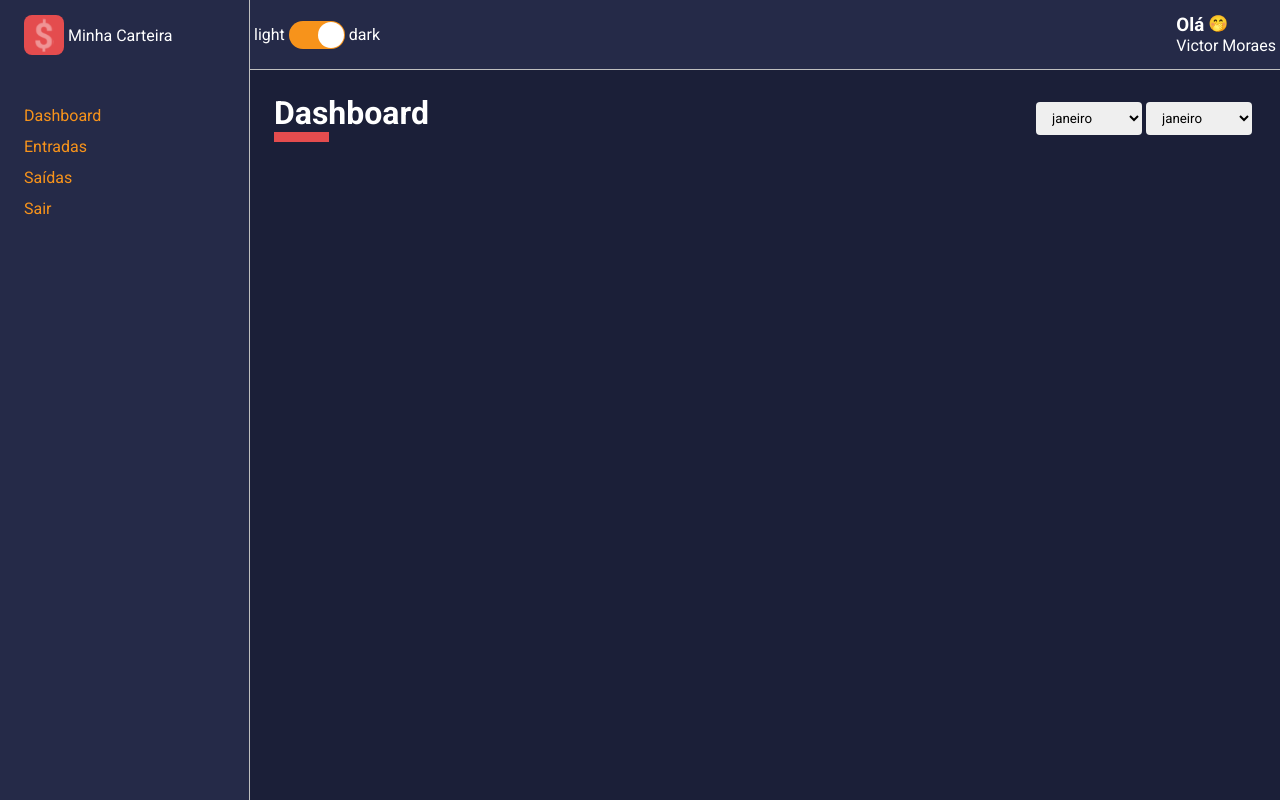
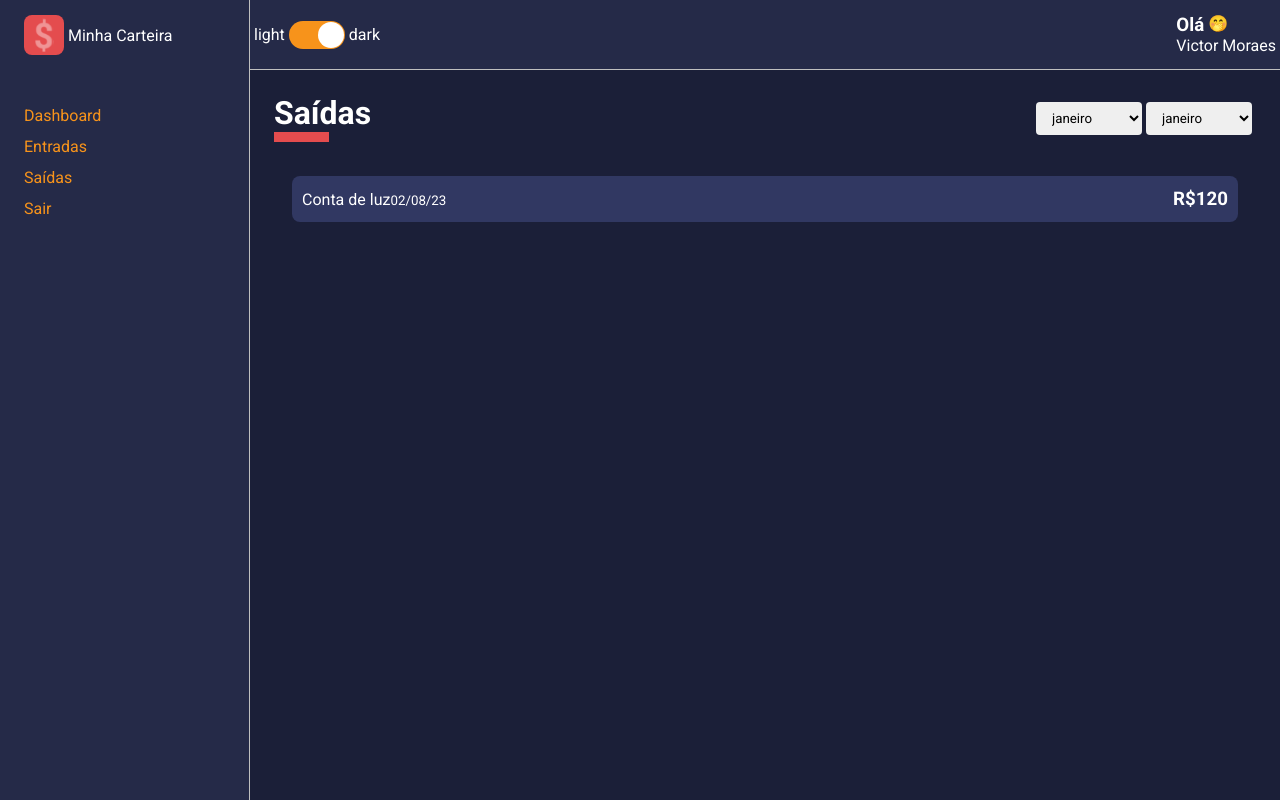
Before and after one commit to moraesvictor/my-wallet, a React (Create React App) app: page / in a window 1280 px wide. Built offline with nearby package versions, Linux system fonts and the light colour scheme.

Commit message:
feat: create history card

```diff
--- a/package.json
+++ b/package.json
@@ -12,9 +12,10 @@
     "@types/react-dom": "^17.0.11",
     "react": "^17.0.2",
     "react-dom": "^17.0.2",
-    "react-icons": "^4.3.1",
+    "react-icons": "^4.10.1",
     "react-scripts": "5.0.0",
     "react-switch": "^6.0.0",
+    "styled-components": "^6.0.6",
     "typescript": "^4.5.4",
     "web-vitals": "^2.1.2"
   },
--- a/src/App.tsx
+++ b/src/App.tsx
@@ -4,13 +4,14 @@ import { Layout } from "./components/Layout";
 
 import dark from './Styles/themes/dark'
 import { Dashboard } from "./views/Dashboard";
+import { List } from "./views/List";
 // import light from './Styles/themes/light'
 
 export const App = () => {
     return (
     <ThemeProvider theme={dark} >
       <Layout>
-        <Dashboard />
+        <List />
       </Layout>
       <GlobalStyles />
     </ThemeProvider>
--- a/src/components/Aside/Aside.styles.ts
+++ b/src/components/Aside/Aside.styles.ts
@@ -1,19 +1,31 @@
-import styled, { css } from 'styled-components';
+import styled, { css } from "styled-components";
 
-const getBackgroundColor = () => css`${({ theme }) => theme.color.secondary}`;
+const getBackgroundColor = () =>
+  css`
+    ${({ theme }) => theme.color.secondary}
+  `;
 
-const getBorderColor = () => css`${({ theme }) => theme.color.gray}`;
+const getBorderColor = () =>
+  css`
+    ${({ theme }) => theme.color.gray}
+  `;
 
 type GetFontColorProps = {
-    info?: boolean
-}
+  info?: boolean;
+};
 
-const getFontColor = ({ info } : GetFontColorProps) => info ? css`${({ theme }) => theme.color.info}` :
-css`${({ theme }) => theme.color.white}`;
+const getFontColor = ({ info }: GetFontColorProps) =>
+  info
+    ? css`
+        ${({ theme }) => theme.color.info}
+      `
+    : css`
+        ${({ theme }) => theme.color.white}
+      `;
 
 export const Wrapper = styled.div`
   grid-area: AS;
-color: ${getFontColor};
+  color: ${getFontColor({ info: false })};
   background-color: ${getBackgroundColor};
   border-right: 1px solid ${getBorderColor};
   padding-left: 24px;
@@ -38,21 +50,20 @@ padding-top: 20px;
 `;
 
 export const MenuItemLink = styled.a`
-color: ${getFontColor({info: true})};
+  color: ${getFontColor({ info: true })};
   text-decoration: none;
   margin-bottom: 12px;
 
-transition: opacity .3s;
+  transition: opacity 0.3s;
 
   &:first-child {
     margin-top: 16px;
   }
 
   &:hover {
-    opacity: .7;
+    opacity: 0.7;
   }
 `;
-
 
 export const MyWallet = styled.span``;
 
--- /dev/null
+++ b/src/components/HistoryFinanceCard/HistoryFinanceCard.styles.ts
@@ -0,0 +1,35 @@
+import styled from "styled-components";
+
+type WrapperProps = {
+  color: string;
+};
+
+export const Wrapper = styled.li<WrapperProps>`
+  background-color: ${({ color }) => color && color};
+  list-style: none;
+  border-radius: 8px;
+  margin: 10px;
+  padding: 12px 10px;
+  display: flex;
+  justify-content: space-between;
+  align-items: center;
+  cursor: pointer;
+  transition: all 0.3s;
+  position: relative;
+
+  :hover {
+    opacity: 0.7;
+    transform: translateX(10px);
+  }
+`;
+
+type TagProps = {
+  color: string;
+};
+
+export const Tag = styled.div<TagProps>`
+  position: absolute;
+  width: 10px;
+  height: 60%;
+  color: ${(props) => props.color};
+`;
--- /dev/null
+++ b/src/components/HistoryFinanceCard/HistoryFinanceCard.tsx
@@ -0,0 +1,27 @@
+import { Tag, Wrapper } from "./HistoryFinanceCard.styles";
+
+type Props = {
+  cardColor: string;
+  tagColor: string;
+  title: string;
+  subtitle: string;
+  amount: string;
+};
+export const HistoryFinanceCard = ({
+  cardColor,
+  tagColor,
+  title,
+  subtitle,
+  amount,
+}: Props) => {
+  return (
+    <Wrapper color={cardColor}>
+      <Tag color={tagColor} />
+      <div>
+        <span>{title}</span>
+        <small>{subtitle}</small>
+      </div>
+      <h3>{amount}</h3>
+    </Wrapper>
+  );
+};
--- /dev/null
+++ b/src/components/HistoryFinanceCard/index.ts
@@ -0,0 +1 @@
+export { HistoryFinanceCard } from "./HistoryFinanceCard";
--- a/src/views/List/List.styles.ts
+++ b/src/views/List/List.styles.ts
@@ -1,7 +1,8 @@
-import styled from 'styled-components';
+import styled from "styled-components";
 
 export const Wrapper = styled.div`
-background-color: black`;
+`;
 
 export const TestText = styled.span`
-color: #FFFF`;
+  color: #ffff;
+`;
--- a/src/views/List/List.tsx
+++ b/src/views/List/List.tsx
@@ -1,3 +1,20 @@
+import { Content, ContentHeader } from "../../components/Content";
+import { HistoryFinanceCard } from "../../components/HistoryFinanceCard";
+import { Wrapper } from "./List.styles";
+
 export const List = () => {
-    return null
-}
+  return (
+    <Wrapper>
+      <ContentHeader title="Saídas" underLineColor="#e44c4e" />
+      <Content>
+        <HistoryFinanceCard
+          cardColor="#313862"
+          tagColor="e44c4e"
+          amount="R$120"
+          title="Conta de luz"
+          subtitle="02/08/23"
+        />
+      </Content>
+    </Wrapper>
+  );
+};
```
Also changed, not shown: src/components/Content/ContentHeader/ContentHeader.styles.ts (+13 -10 lines), src/components/Content/ContentHeader/ContentHeader.tsx (+20 -20 lines), 2 other files (tests, documents, lock files or other folders). Lines whose indentation alone changed are shown as unchanged.
